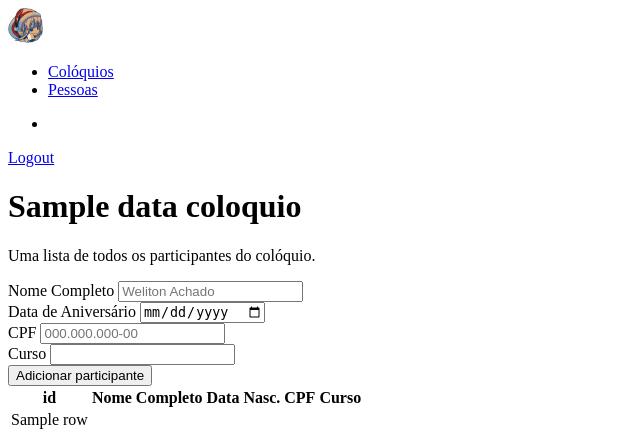
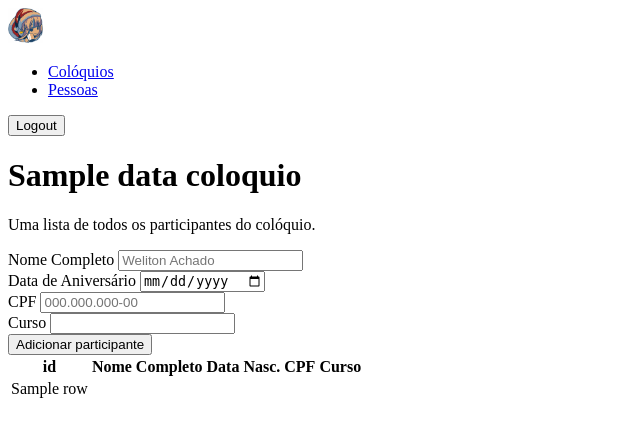
Before and after one commit to BRUTEUdesc/SiteColoquios, a Flask app: template app/templates/active.html in a window 1280 px wide. Shown: the top 431 px of the page, without its empty margins (0-640 px from the left). Run offline with Flask 3, Linux system fonts and the light colour scheme; the template is opened without the code that fills it: most values are stand-ins (such as "Sample title", 1, 10 or a date in 2020); form fields are guessed from the names that the template uses; parts of the project's set-up code (start-up, migrations or seed data) failed here and were passed over; some libraries are stand-ins or nearby versions.

Commit message:
fix navbar

```diff
--- a/app/templates/active.html
+++ b/app/templates/active.html
@@ -1,9 +1,9 @@
 {% extends 'base.html' %}
 
-{% from 'macros/header.html' import header %}
+{% from 'macros/navbar.html' import navbar %}
 
 {% block head %}
-  {{ header() }}
+  {{ navbar() }}
   {{ super() }}
 {% endblock %}
 
--- a/app/templates/apresentadores.html
+++ b/app/templates/apresentadores.html
@@ -1,9 +1,9 @@
 {% extends 'base.html' %}
 
-{% from 'macros/header.html' import header %}
+{% from 'macros/navbar.html' import navbar %}
 
 {% block head %}
-  {{ header() }}
+  {{ navbar() }}
   {{ super() }}
 {% endblock %}
 
--- a/app/templates/coloquio.html
+++ b/app/templates/coloquio.html
@@ -1,9 +1,9 @@
 {% extends 'base.html' %}
 
-{% from 'macros/header.html' import header %}
+{% from 'macros/navbar.html' import navbar %}
 
 {% block head %}
-  {{ header() }}
+  {{ navbar() }}
   {{ super() }}
 {% endblock %}
 
--- a/app/templates/coloquios.html
+++ b/app/templates/coloquios.html
@@ -1,9 +1,9 @@
 {% extends 'base.html' %}
 
-{% from 'macros/header.html' import header %}
+{% from 'macros/navbar.html' import navbar %}
 
 {% block head %}
-  {{ header() }}
+  {{ navbar() }}
   {{ super() }}
 {% endblock %}
 
--- a/app/templates/macros/header.html
+++ /dev/null
@@ -1,24 +0,0 @@
-{% macro header() -%}
-  <header class="p-3 bg-dark text-white">
-    <div class="container">
-      <div class="d-flex flex-wrap align-items-center justify-content-center justify-content-lg-start">
-        <a href="/app/static" class="navbar-brand">
-          <img src="{{ url_for('static', filename='icons/Img_SPRAY_Santanadja_1504006.png') }}" alt=""
-               width="35" height="35">
-        </a>
-
-        <ul class="nav col-12 col-lg-auto me-lg-auto mb-2 justify-content-center mb-md-0">
-          <li><a href="{{ url_for('coloquios.index') }}" class="nav-link px-3 text-white">Colóquios</a></li>
-          <li><a href="{{ url_for('pessoas.index') }}" class="nav-link px-3 text-secondary">Pessoas</a></li>
-        </ul>
-
-        <ul class="nav col-12 col-lg-auto me-lg-auto mb-2 text-end">
-          <li></li>
-        </ul>
-        <form class="form-inline my-2 my-lg-0">
-          <a href="{{ url_for('auth.logout') }}" class="btn btn-outline-warning my-2 my-sm-0">Logout</a>
-        </form>
-      </div>
-    </div>
-  </header>
-{%- endmacro %}
--- /dev/null
+++ b/app/templates/macros/navbar.html
@@ -0,0 +1,22 @@
+{% macro navitem(url, label) -%}
+  <li class="nav-item"><a href="{{ url }}" class="nav-link{{ ' active' if request.path == url }}">{{ label }}</a></li>
+{%- endmacro  %}
+
+{% macro navbar() %}
+  <nav class="navbar navbar-expand-lg navbar-dark bg-dark">
+    <div class="container">
+      <a href="/" class="navbar-brand">
+        <img src="{{ url_for('static', filename='icons/Img_SPRAY_Santanadja_1504006.png') }}" alt=""
+             width="35" height="35">
+      </a>
+      <div class="navbar-collapse justify-content-between">
+        <ul class="navbar-nav">
+          {{ navitem(url_for('coloquios.index'), 'Colóquios') }}
+          {{ navitem(url_for('pessoas.index'), 'Pessoas') }}
+        </ul>
+
+        <button href="{{ url_for('auth.logout') }}" class="btn btn-outline-warning">Logout</button>
+      </div>
+    </div>
+  </nav>
+{%- endmacro %}
--- a/app/templates/pessoa.html
+++ b/app/templates/pessoa.html
@@ -1,9 +1,9 @@
 {% extends 'base.html' %}
 
-{% from 'macros/header.html' import header %}
+{% from 'macros/navbar.html' import navbar %}
 
 {% block head %}
-  {{ header() }}
+  {{ navbar() }}
   {{ super() }}
 {% endblock %}
 
--- a/app/templates/pessoas.html
+++ b/app/templates/pessoas.html
@@ -1,9 +1,9 @@
 {% extends 'base.html' %}
 
-{% from 'macros/header.html' import header %}
+{% from 'macros/navbar.html' import navbar %}
 
 {% block head %}
-  {{ header() }}
+  {{ navbar() }}
   {{ super() }}
 {% endblock %}
 
```
